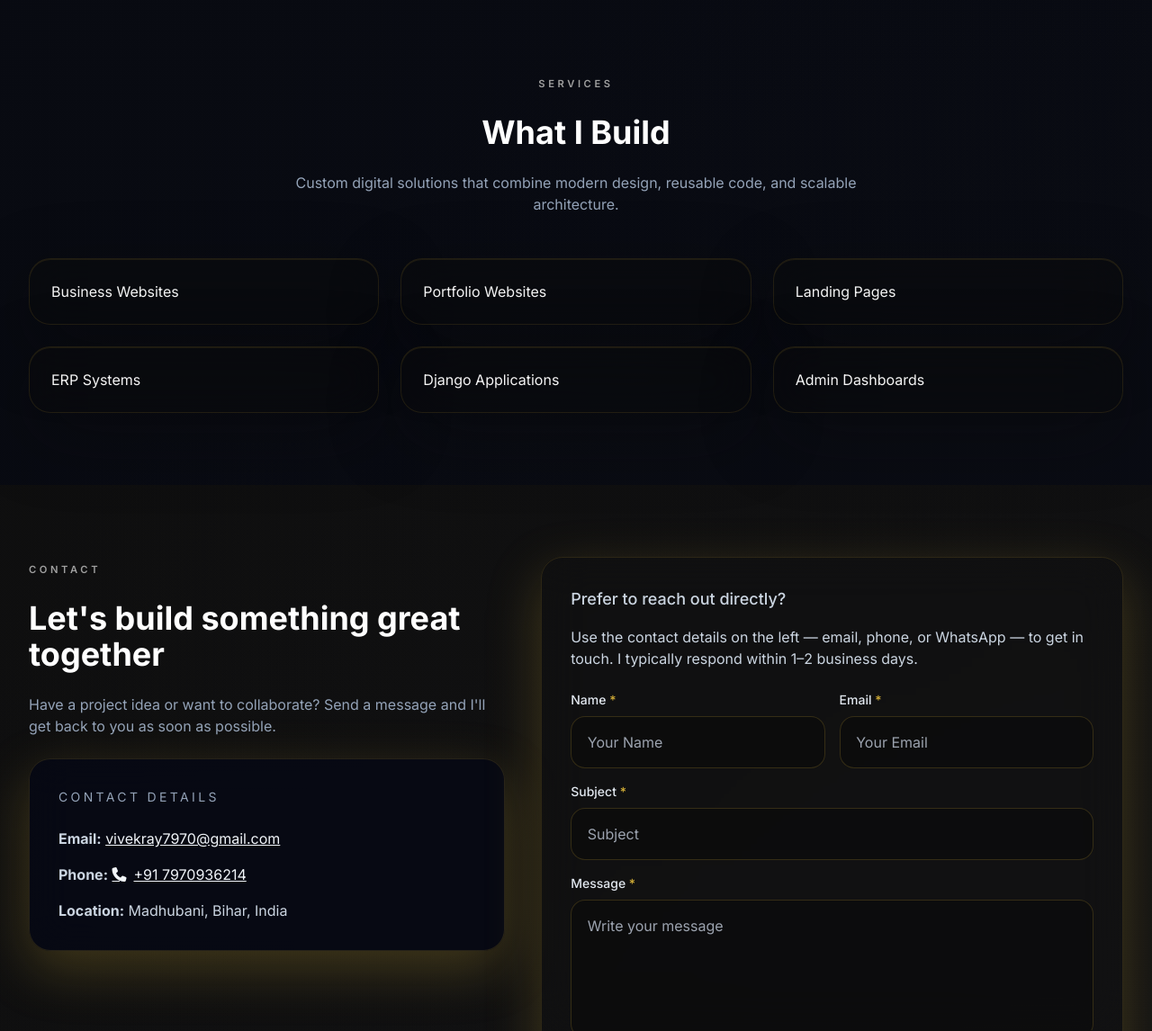
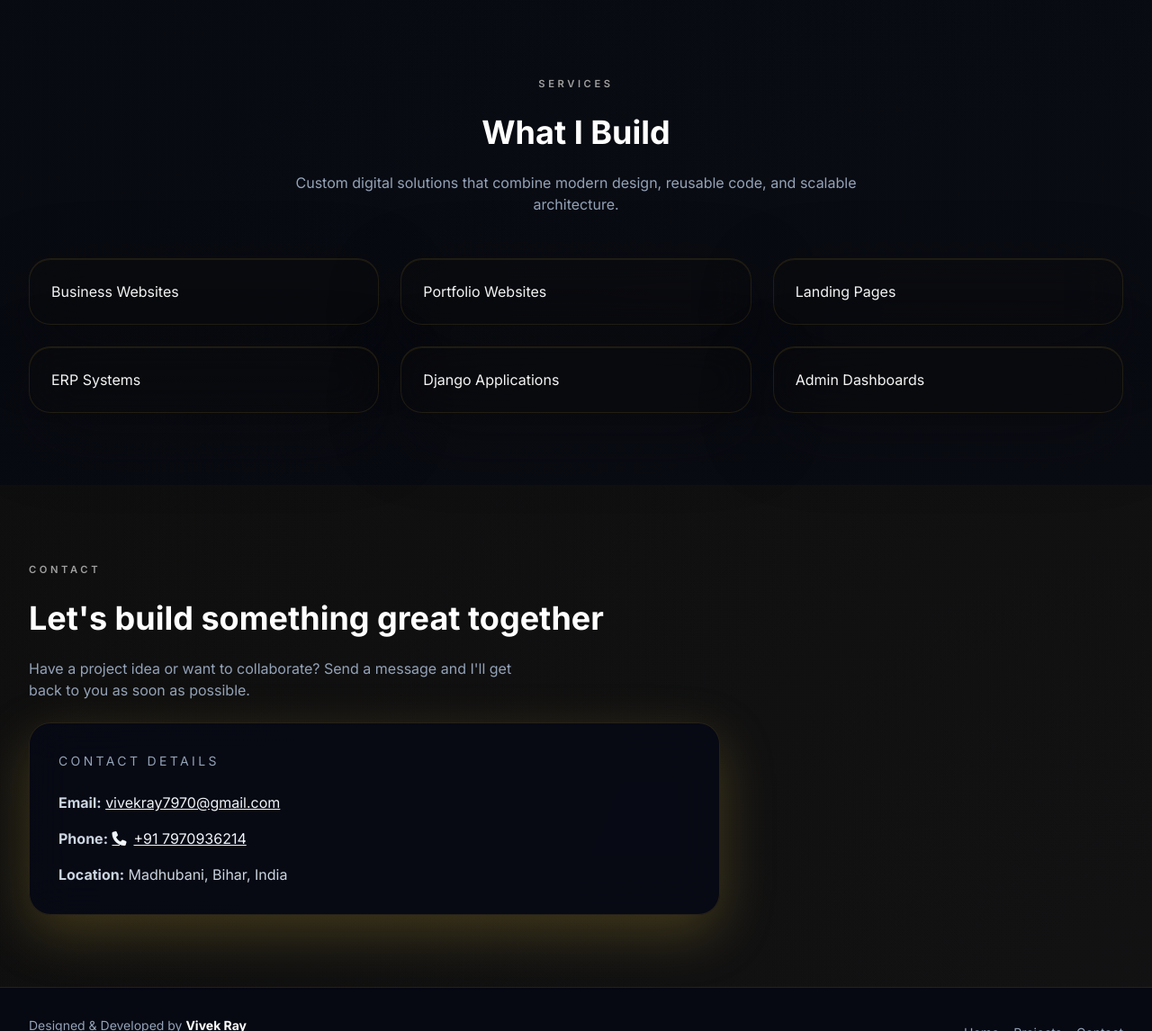
Before and after one commit to vivekrai7970-max/myportfolio, a Django app: page /portfolio/ in a window 1280 px wide. Shown: the part 5354-6500 px from the top of the page at 90% size. Run offline with Django 5.2, Linux system fonts and the light colour scheme; some libraries are stand-ins or nearby versions.

Commit message:
Remove contact form and messaging backend

```diff
--- a/requirements.txt
+++ b/requirements.txt
@@ -2,6 +2,5 @@ Django>=6.1
 python-dotenv>=1.0.0
 Pillow>=9.0.0
 gunicorn>=20.1.0
-django-ratelimit>=4.0.0
 dj-database-url>=1.3.0
 whitenoise>=6.4.0
--- a/templates/index.html
+++ b/templates/index.html
@@ -363,7 +363,7 @@
 
 <section id="contact" class="py-20">
   <div class="mx-auto max-w-7xl px-6 lg:px-8">
-    <div class="grid gap-10 lg:grid-cols-[0.9fr_1.1fr] lg:items-start">
+    <div class="grid gap-10 lg:max-w-3xl lg:items-start">
       <div class="space-y-6">
         <span class="section-label">Contact</span>
         <h2 class="text-4xl font-bold text-white">Let&apos;s build something great together</h2>
@@ -377,82 +377,6 @@
           </div>
         </div>
       </div>
-      <div class="rounded-[24px] border border-primary/15 bg-primary/8 p-8 shadow-glow backdrop-blur-xl">
-        <div class="text-slate-300">
-          <p class="text-lg font-medium">Prefer to reach out directly?</p>
-          <p class="mt-4">Use the contact details on the left — email, phone, or WhatsApp — to get in touch. I typically respond within 1–2 business days.</p>
-
-          {% if messages %}
-            <div class="mt-6 space-y-3">
-              {% for message in messages %}
-                <div class="rounded-xl border px-4 py-3 text-sm {% if message.tags == 'error' %}border-red-500/40 bg-red-500/10 text-red-200{% else %}border-emerald-500/40 bg-emerald-500/10 text-emerald-200{% endif %}">
-                  {{ message }}
-                </div>
-              {% endfor %}
-            </div>
-          {% endif %}
-
-          <form method="post" class="mt-6 space-y-4" id="contactForm">
-            {% csrf_token %}
-            {% if form.non_field_errors %}
-              <div class="rounded-xl border border-red-500/40 bg-red-500/10 px-4 py-3 text-sm text-red-200" role="alert">
-                {{ form.non_field_errors }}
-              </div>
-            {% endif %}
-
-            <div class="grid gap-4 sm:grid-cols-2">
-              <div>
-                <label for="{{ form.name.id_for_label }}" class="block text-sm font-medium text-slate-200 mb-2">
-                  Name <span class="text-primary">*</span>
-                </label>
-                {{ form.name }}
-                {% if form.name.errors %}<div class="mt-1 text-xs text-red-300" role="alert">{{ form.name.errors|join:', ' }}</div>{% endif %}
-              </div>
-              <div>
-                <label for="{{ form.email.id_for_label }}" class="block text-sm font-medium text-slate-200 mb-2">
-                  Email <span class="text-primary">*</span>
-                </label>
-                {{ form.email }}
-                {% if form.email.errors %}<div class="mt-1 text-xs text-red-300" role="alert">{{ form.email.errors|join:', ' }}</div>{% endif %}
-              </div>
-            </div>
-
-            <div>
-              <label for="{{ form.subject.id_for_label }}" class="block text-sm font-medium text-slate-200 mb-2">
-                Subject <span class="text-primary">*</span>
-              </label>
-              {{ form.subject }}
-              {% if form.subject.errors %}<div class="mt-1 text-xs text-red-300" role="alert">{{ form.subject.errors|join:', ' }}</div>{% endif %}
-            </div>
-
-            <div>
-              <label for="{{ form.message.id_for_label }}" class="block text-sm font-medium text-slate-200 mb-2">
-                Message <span class="text-primary">*</span>
-              </label>
-              {{ form.message }}
-              {% if form.message.errors %}<div class="mt-1 text-xs text-red-300" role="alert">{{ form.message.errors|join:', ' }}</div>{% endif %}
-            </div>
-
-            <button type="submit" class="button-primary w-full" id="submitBtn" aria-label="Send contact message">
-              <span id="submitText">Send Message</span>
-              <span id="submitLoading" style="display: none;">Sending...</span>
-            </button>
-          </form>
-
-          <script>
-            // Prevent double submission and provide feedback
-            document.getElementById('contactForm').addEventListener('submit', function(e) {
-              const btn = document.getElementById('submitBtn');
-              const submitText = document.getElementById('submitText');
-              const submitLoading = document.getElementById('submitLoading');
-
-              btn.disabled = true;
-              submitText.style.display = 'none';
-              submitLoading.style.display = 'inline';
-            });
-          </script>
-        </div>
-      </div>
     </div>
   </div>
 </section>
--- a/view/forms.py
+++ /dev/null
@@ -1,49 +0,0 @@
-from django import forms
-
-
-class ContactForm(forms.Form):
-    name = forms.CharField(
-        max_length=80,
-        required=True,
-        widget=forms.TextInput(
-            attrs={
-                'placeholder': 'Your Name',
-                'class': 'form-input',
-                'aria-label': 'Full name',
-                'autocomplete': 'name',
-            }
-        ),
-    )
-    email = forms.EmailField(
-        required=True,
-        widget=forms.EmailInput(
-            attrs={
-                'placeholder': 'Your Email',
-                'class': 'form-input',
-                'aria-label': 'Email address',
-                'autocomplete': 'email',
-            }
-        ),
-    )
-    subject = forms.CharField(
-        max_length=120,
-        required=True,
-        widget=forms.TextInput(
-            attrs={
-                'placeholder': 'Subject',
-                'class': 'form-input',
-                'aria-label': 'Message subject',
-            }
-        ),
-    )
-    message = forms.CharField(
-        required=True,
-        widget=forms.Textarea(
-            attrs={
-                'placeholder': 'Write your message',
-                'class': 'form-textarea',
-                'rows': 5,
-                'aria-label': 'Your message',
-            }
-        ),
-    )
--- a/view/views.py
+++ b/view/views.py
@@ -1,73 +1,13 @@
-from django.contrib import messages
-from django.core.mail import send_mail
-from django.shortcuts import render, redirect
-from django.conf import settings
-from django.views.decorators.http import require_http_methods
-from django_ratelimit.decorators import ratelimit
-
-from .forms import ContactForm
-from .models import ContactMessage
+from django.shortcuts import render
+from django.views.decorators.http import require_GET
 
 
-def get_client_ip(request):
-    """Extract client IP address from request."""
-    x_forwarded_for = request.META.get('HTTP_X_FORWARDED_FOR')
-    if x_forwarded_for:
-        return x_forwarded_for.split(',')[0].strip()
-    return request.META.get('REMOTE_ADDR', '127.0.0.1')
+@require_GET
+def home(request):
+    """Render the portfolio page."""
+    return render(request, 'index.html')
 
 
-@require_http_methods(["GET", "POST"])
-@ratelimit(key='ip', rate=settings.PORTFOLIO_CONTACT_RATE_LIMIT, method='POST')
-def home(request):
-    """Render the homepage and handle contact form submissions."""
-    if request.method == 'POST':
-        form = ContactForm(request.POST)
-        if form.is_valid():
-            cleaned = form.cleaned_data
-            message_body = (
-                f"Name: {cleaned['name']}\n"
-                f"Email: {cleaned['email']}\n"
-                f"Subject: {cleaned['subject']}\n\n"
-                f"Message:\n{cleaned['message']}"
-            )
-
-            email_sent = False
-            email_error = None
-
-            try:
-                send_mail(
-                    subject=f"Portfolio Contact: {cleaned['subject']}",
-                    message=message_body,
-                    from_email=settings.DEFAULT_FROM_EMAIL,
-                    recipient_list=[settings.PORTFOLIO_CONTACT_EMAIL],
-                    fail_silently=False,
-                )
-                email_sent = True
-                messages.success(request, 'Your message has been sent successfully. I will respond within 24-48 hours.')
-            except Exception as e:
-                email_error = str(e)
-                messages.warning(request, 'Your message was saved, but the email could not be sent right now. I will still see your message.')
-
-            # Create contact message record with actual email status
-            client_ip = get_client_ip(request)
-            ContactMessage.objects.create(
-                name=cleaned['name'],
-                email=cleaned['email'],
-                subject=cleaned['subject'],
-                message=cleaned['message'],
-                email_sent=email_sent,
-                email_error=email_error,
-                ip_address=client_ip,
-            )
-            return redirect('/#contact')
-    else:
-        form = ContactForm()
-
-    return render(request, 'index.html', {'form': form})
-
-
-@require_http_methods(["GET"])
 def animation_showcase(request):
     """Render the modern portfolio animation showcase page."""
     return render(request, 'animation_showcase.html')
```
Also changed, not shown: MONGODB_SETUP.md (+0 -7 lines), check_latest_message.py (deleted, +0 -27 lines), myportfolio/settings.py (+0 -7 lines), view/admin.py (+1 -8 lines), view/models.py (+0 -24 lines), view/tests.py (+4 -57 lines), README.md, view/migrations/0005_remove_contactmessage_view_contac_email_70b807_idx_and_more.py (added), 1 other file.
